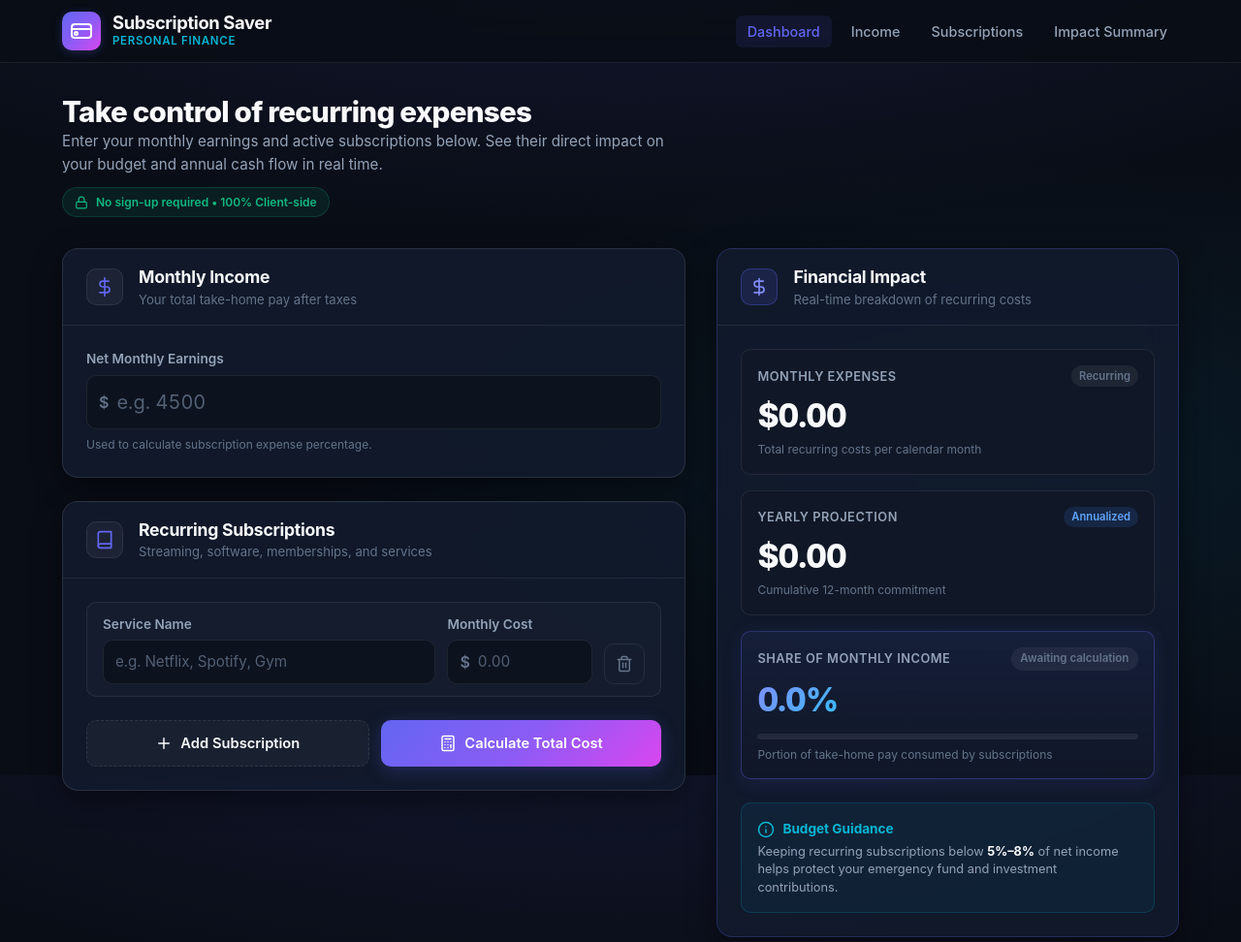
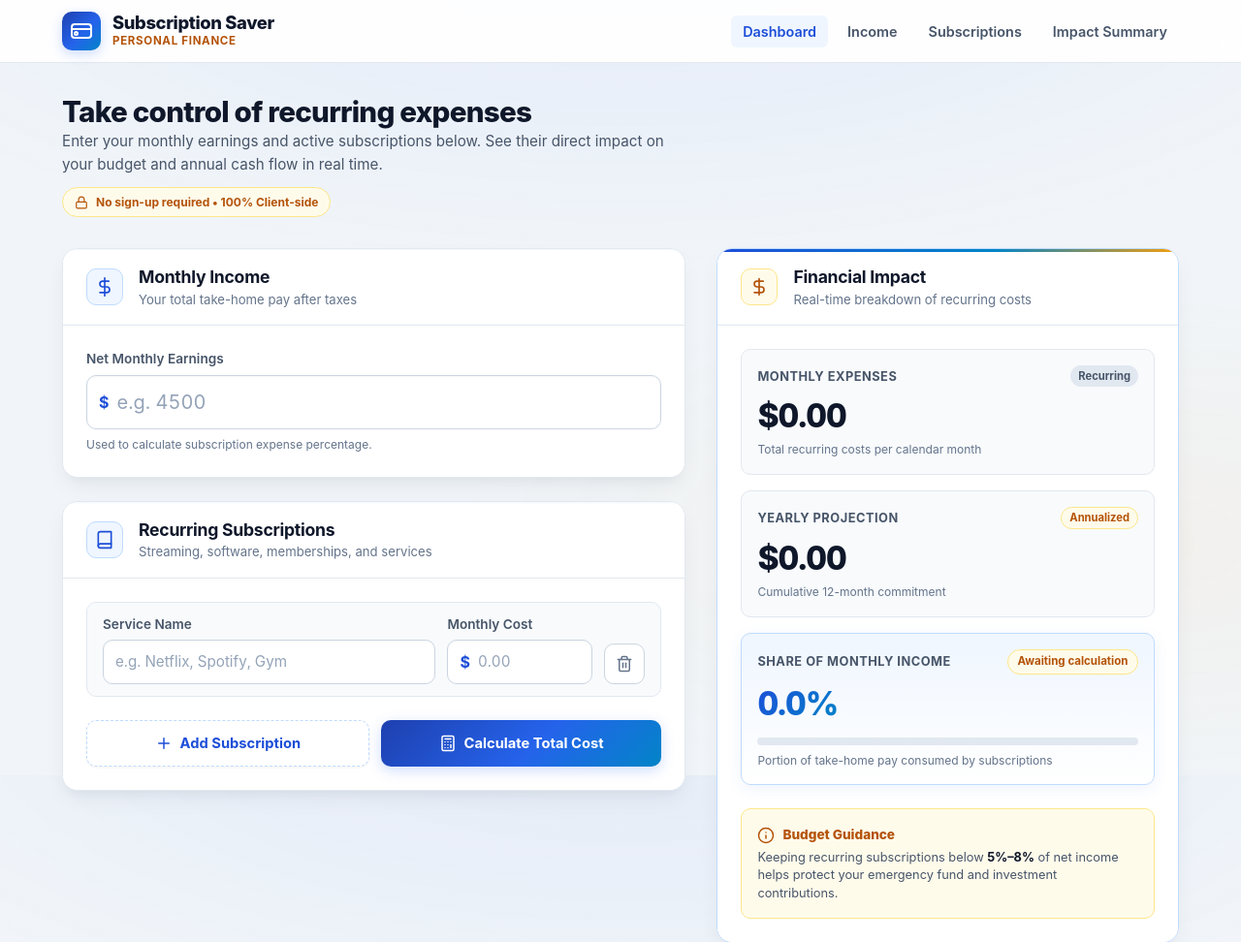
Before and after one commit to meufA34/subscription_saver, a plain HTML site: page index.html in a window 1280 px wide. Shown: the top 972 px of the page at 97% size. Drawn offline with Linux system fonts and the light colour scheme.

Commit message:
new colors added..

```diff
--- a/style.css
+++ b/style.css
@@ -1,5 +1,6 @@
 /* ==========================================================================
    Subscription Saver — Modern Responsive Dashboard Stylesheet
+   Theme: Bright Financial (Clean White, Trust Blue & Warm Gold Accents)
    Mobile-first, CSS Grid & Flexbox, CSS Custom Properties (Variables)
    ========================================================================== */
 
@@ -7,43 +8,54 @@
    1. Design System & CSS Custom Properties
    -------------------------------------------------------------------------- */
 :root {
-  /* Color Palette - Modern Dark Slate & Indigo Accents */
-  --bg-base: #090d16;
-  --bg-surface: #101726;
-  --bg-surface-elevated: #162035;
-  --bg-card: rgba(19, 28, 48, 0.75);
-  --bg-card-hover: rgba(26, 38, 64, 0.85);
-  --bg-input: #0c121e;
-  --bg-input-focus: #11192b;
+  /* Bright Canvas & Surface Palette */
+  --bg-base: #f1f5f9;
+  --bg-surface: #ffffff;
+  --bg-surface-elevated: #f8fafc;
+  --bg-card: #ffffff;
+  --bg-card-hover: #f8fafc;
+  --bg-input: #ffffff;
+  --bg-input-focus: #ffffff;
 
   /* Borders & Dividers */
-  --border-subtle: rgba(255, 255, 255, 0.08);
-  --border-card: rgba(255, 255, 255, 0.1);
-  --border-hover: rgba(99, 102, 241, 0.4);
-  --border-focus: #6366f1;
+  --border-subtle: #e2e8f0;
+  --border-card: #e2e8f0;
+  --border-hover: #93c5fd;
+  --border-focus: #2563eb;
 
-  /* Typography Colors */
-  --text-primary: #f8fafc;
-  --text-secondary: #94a3b8;
+  /* High-Contrast Typography */
+  --text-primary: #0f172a;
+  --text-secondary: #475569;
   --text-muted: #64748b;
-  --text-inverse: #090d16;
+  --text-inverse: #ffffff;
 
-  /* Brand & Accent Colors */
-  --color-primary: #6366f1;
-  --color-primary-hover: #4f46e5;
-  --color-primary-glow: rgba(99, 102, 241, 0.25);
-  --color-secondary: #3b82f6;
-  --color-accent-teal: #06b6d4;
-  --color-accent-emerald: #10b981;
-  --color-accent-purple: #a855f7;
-  --color-danger: #f43f5e;
-  --color-danger-bg: rgba(244, 63, 94, 0.12);
-  --color-danger-hover: #e11d48;
+  /* Classic Finance Color Palette (Trust Blue, Gold / Amber & Crisp White) */
+  --color-primary: #1d4ed8;
+  --color-primary-hover: #1e40af;
+  --color-primary-glow: rgba(37, 99, 235, 0.22);
+  --color-secondary: #0284c7;
+
+  /* Financial Gold / Amber */
+  --color-gold: #f59e0b;
+  --color-gold-hover: #d97706;
+  --color-gold-dark: #b45309;
+  --color-gold-bg: #fffbeb;
+  --color-gold-border: #fde68a;
+
+  /* Soft Blue Tints */
+  --color-blue-tint: #eff6ff;
+  --color-blue-border: #bfdbfe;
+
+  /* Alert / Danger */
+  --color-danger: #ef4444;
+  --color-danger-bg: #fef2f2;
+  --color-danger-hover: #dc2626;
 
   /* Gradients */
-  --grad-primary: linear-gradient(135deg, #6366f1 0%, #8b5cf6 50%, #d946ef 100%);
-  --grad-surface: linear-gradient(180deg, rgba(255, 255, 255, 0.03) 0%, rgba(255, 255, 255, 0) 100%);
-  --grad-text: linear-gradient(135deg, #818cf8 0%, #38bdf8 100%);
+  --grad-primary: linear-gradient(135deg, #1e40af 0%, #2563eb 55%, #0284c7 100%);
+  --grad-gold: linear-gradient(135deg, #d97706 0%, #f59e0b 60%, #fbbf24 100%);
+  --grad-surface: linear-gradient(180deg, rgba(37, 99, 235, 0.05) 0%, rgba(255, 255, 255, 0) 100%);
+  --grad-text: linear-gradient(135deg, #1d4ed8 0%, #0284c7 100%);
 
   /* Spacing */
   --space-2xs: 0.25rem;
@@ -61,11 +73,11 @@
   --radius-xl: 20px;
   --radius-pill: 9999px;
 
-  /* Elevation & Shadows */
-  --shadow-sm: 0 1px 2px rgba(0, 0, 0, 0.3);
-  --shadow-md: 0 4px 14px rgba(0, 0, 0, 0.4);
-  --shadow-card: 0 8px 30px rgba(0, 0, 0, 0.45);
-  --shadow-glow: 0 0 24px var(--color-primary-glow);
+  /* Elevation & Shadows for Bright Surface */
+  --shadow-sm: 0 1px 3px rgba(15, 23, 42, 0.06);
+  --shadow-md: 0 4px 12px -2px rgba(15, 23, 42, 0.08);
+  --shadow-card: 0 10px 25px -5px rgba(15, 23, 42, 0.07), 0 8px 10px -6px rgba(15, 23, 42, 0.04);
+  --shadow-glow: 0 0 20px var(--color-primary-glow);
 
   /* Transitions */
   --transition-fast: 150ms ease;
@@ -100,8 +112,8 @@ body {
   display: flex;
   flex-direction: column;
   background-image:
-    radial-gradient(ellipse 80% 50% at 50% -20%, rgba(99, 102, 241, 0.15), transparent),
-    radial-gradient(ellipse 60% 40% at 85% 60%, rgba(6, 182, 212, 0.08), transparent);
+    radial-gradient(ellipse 70% 45% at 50% -10%, rgba(37, 99, 235, 0.07), transparent),
+    radial-gradient(ellipse 55% 35% at 90% 70%, rgba(245, 158, 11, 0.05), transparent);
   background-attachment: fixed;
   -webkit-font-smoothing: antialiased;
   -moz-osx-font-smoothing: grayscale;
@@ -123,13 +135,13 @@ button, input {
 }
 
 /* --------------------------------------------------------------------------
-   3. Header & Navigation
+   3. Header & Navigation (Bright & Translucent)
    -------------------------------------------------------------------------- */
 .app-header {
   position: sticky;
   top: 0;
   z-index: 100;
-  background-color: rgba(9, 13, 22, 0.85);
+  background-color: rgba(255, 255, 255, 0.92);
   backdrop-filter: blur(14px);
   -webkit-backdrop-filter: blur(14px);
   border-bottom: 1px solid var(--border-subtle);
@@ -158,11 +170,11 @@ button, input {
   height: 40px;
   border-radius: var(--radius-md);
   background: var(--grad-primary);
-  color: #fff;
+  color: #ffffff;
   display: flex;
   align-items: center;
   justify-content: center;
-  box-shadow: 0 2px 10px var(--color-primary-glow);
+  box-shadow: 0 4px 12px var(--color-primary-glow);
   flex-shrink: 0;
 }
 
@@ -173,7 +185,7 @@ button, input {
 
 .app-title {
   font-size: 1.15rem;
-  font-weight: 700;
+  font-weight: 800;
   letter-spacing: -0.02em;
   color: var(--text-primary);
   line-height: 1.2;
@@ -183,8 +195,8 @@ button, input {
   font-size: 0.72rem;
   text-transform: uppercase;
   letter-spacing: 0.06em;
-  color: var(--color-accent-teal);
-  font-weight: 600;
+  color: var(--color-gold-dark);
+  font-weight: 700;
 }
 
 /* Desktop Nav (Hidden on mobile by default) */
@@ -202,20 +214,20 @@ button, input {
 .nav-link {
   padding: var(--space-xs) var(--space-sm);
   font-size: 0.9rem;
-  font-weight: 500;
+  font-weight: 600;
   color: var(--text-secondary);
   border-radius: var(--radius-sm);
   transition: color var(--transition-fast), background-color var(--transition-fast);
 }
 
 .nav-link:hover {
-  color: var(--text-primary);
-  background-color: rgba(255, 255, 255, 0.05);
+  color: var(--color-primary);
+  background-color: var(--color-blue-tint);
 }
 
 .nav-link.active {
   color: var(--color-primary);
-  background-color: rgba(99, 102, 241, 0.1);
+  background-color: var(--color-blue-tint);
 }
 
 /* Hamburger Button (Mobile) */
@@ -226,18 +238,19 @@ button, input {
   align-items: center;
   width: 42px;
   height: 42px;
-  background: rgba(255, 255, 255, 0.03);
+  background: #ffffff;
   border: 1px solid var(--border-subtle);
   border-radius: var(--radius-md);
   cursor: pointer;
   padding: 0;
   gap: 5px;
+  box-shadow: var(--shadow-sm);
   transition: background-color var(--transition-fast), border-color var(--transition-fast);
 }
 
 .hamburger-btn:hover {
-  background: rgba(255, 255, 255, 0.08);
-  border-color: var(--border-card);
+  background: var(--bg-surface-elevated);
+  border-color: var(--border-hover);
 }
 
 .hamburger-bar {
@@ -266,7 +279,7 @@ button, input {
 /* Mobile Nav Drawer */
 .mobile-nav {
   display: none;
-  background-color: var(--bg-surface);
+  background-color: #ffffff;
   border-bottom: 1px solid var(--border-subtle);
   overflow: hidden;
   box-shadow: var(--shadow-card);
@@ -280,7 +293,7 @@ button, input {
 @keyframes slideDown {
   from {
     opacity: 0;
-    transform: translateY(-10px);
+    transform: translateY(-8px);
   }
   to {
     opacity: 1;
@@ -307,14 +320,14 @@ button, input {
   border-radius: var(--radius-md);
   color: var(--text-secondary);
   font-size: 0.95rem;
-  font-weight: 500;
+  font-weight: 600;
   transition: background-color var(--transition-fast), color var(--transition-fast);
 }
 
 .mobile-nav-link:hover,
 .mobile-nav-link.active {
-  color: var(--text-primary);
-  background-color: var(--bg-surface-elevated);
+  color: var(--color-primary);
+  background-color: var(--color-blue-tint);
 }
 
 .mobile-nav-link svg {
@@ -324,15 +337,15 @@ button, input {
 .mobile-nav-footer {
   margin-top: var(--space-md);
   padding: var(--space-sm) var(--space-md);
-  background-color: rgba(99, 102, 241, 0.08);
-  border-left: 3px solid var(--color-primary);
+  background-color: var(--color-gold-bg);
+  border-left: 3px solid var(--color-gold);
   border-radius: var(--radius-sm);
 }
 
 .quick-tip-title {
   font-size: 0.78rem;
-  font-weight: 700;
-  color: var(--color-primary);
+  font-weight: 800;
+  color: var(--color-gold-dark);
   text-transform: uppercase;
   letter-spacing: 0.05em;
   margin-bottom: var(--space-2xs);
@@ -364,7 +377,7 @@ button, input {
 }
 
 .intro-headline {
-  font-size: 1.5rem;
+  font-size: 1.55rem;
   font-weight: 800;
   letter-spacing: -0.025em;
   color: var(--text-primary);
@@ -384,12 +397,12 @@ button, input {
   align-items: center;
   gap: var(--space-xs);
   padding: 0.35rem 0.75rem;
-  background-color: rgba(16, 185, 129, 0.1);
-  border: 1px solid rgba(16, 185, 129, 0.2);
+  background-color: var(--color-gold-bg);
+  border: 1px solid var(--color-gold-border);
   border-radius: var(--radius-pill);
   font-size: 0.75rem;
-  font-weight: 600;
-  color: var(--color-accent-emerald);
+  font-weight: 700;
+  color: var(--color-gold-dark);
 }
 
 /* Dashboard Grid Container */
@@ -412,18 +425,16 @@ button, input {
 }
 
 /* --------------------------------------------------------------------------
-   5. Cards & Containers
+   5. Cards & Containers (Polished Bright Cards)
    -------------------------------------------------------------------------- */
 .card {
   background: var(--bg-card);
-  backdrop-filter: blur(16px);
-  -webkit-backdrop-filter: blur(16px);
   border: 1px solid var(--border-card);
   border-radius: var(--radius-lg);
   box-shadow: var(--shadow-card);
   overflow: hidden;
   position: relative;
-  transition: border-color var(--transition-normal);
+  transition: border-color var(--transition-normal), box-shadow var(--transition-normal);
 }
 
 .card::before {
@@ -432,7 +443,7 @@ button, input {
   top: 0;
   left: 0;
   right: 0;
-  height: 1px;
+  height: 2px;
   background: var(--grad-surface);
 }
 
@@ -442,14 +453,15 @@ button, input {
   display: flex;
   align-items: center;
   gap: var(--space-md);
+  background-color: #ffffff;
 }
 
 .card-header-icon {
   width: 38px;
   height: 38px;
   border-radius: var(--radius-md);
-  background-color: rgba(255, 255, 255, 0.05);
-  border: 1px solid var(--border-subtle);
+  background-color: var(--color-blue-tint);
+  border: 1px solid var(--color-blue-border);
   display: flex;
   align-items: center;
   justify-content: center;
@@ -458,9 +470,9 @@ button, input {
 }
 
 .card-header-icon.highlight-icon {
-  background: rgba(99, 102, 241, 0.15);
-  border-color: rgba(99, 102, 241, 0.3);
-  color: #818cf8;
+  background: var(--color-gold-bg);
+  border-color: var(--color-gold-border);
+  color: var(--color-gold-dark);
 }
 
 .card-title {
@@ -477,6 +489,7 @@ button, input {
 
 .card-body {
   padding: var(--space-lg);
+  background-color: #ffffff;
 }
 
 /* --------------------------------------------------------------------------
@@ -498,22 +511,22 @@ button, input {
 .input-with-affix {
   display: flex;
   align-items: center;
-  background-color: var(--bg-input);
-  border: 1px solid var(--border-subtle);
+  background-color: #ffffff;
+  border: 1px solid #cbd5e1;
   border-radius: var(--radius-md);
   padding: 0 var(--space-sm);
-  transition: border-color var(--transition-fast), box-shadow var(--transition-fast), background-color var(--transition-fast);
+  box-shadow: inset 0 1px 2px rgba(15, 23, 42, 0.04);
+  transition: border-color var(--transition-fast), box-shadow var(--transition-fast);
 }
 
 .input-with-affix:focus-within {
   border-color: var(--border-focus);
   box-shadow: 0 0 0 3px var(--color-primary-glow);
-  background-color: var(--bg-input-focus);
 }
 
 .input-prefix {
-  font-weight: 600;
-  color: var(--text-muted);
+  font-weight: 700;
+  color: var(--color-primary);
   user-select: none;
   font-size: 1rem;
   margin-right: var(--space-2xs);
@@ -532,32 +545,32 @@ button, input {
 
 .form-input.text-lg {
   font-size: 1.25rem;
-  font-weight: 600;
+  font-weight: 700;
   padding: 0.75rem 0.25rem;
+  color: var(--text-primary);
 }
 
 /* Standalone Input without Affix */
 input[type="text"].form-input {
-  background-color: var(--bg-input);
-  border: 1px solid var(--border-subtle);
+  background-color: #ffffff;
+  border: 1px solid #cbd5e1;
   border-radius: var(--radius-md);
   padding: 0.65rem var(--space-sm);
+  box-shadow: inset 0 1px 2px rgba(15, 23, 42, 0.04);
   transition: border-color var(--transition-fast), box-shadow var(--transition-fast);
 }
 
 input[type="text"].form-input:focus {
   border-color: var(--border-focus);
   box-shadow: 0 0 0 3px var(--color-primary-glow);
-  background-color: var(--bg-input-focus);
 }
 
 .form-input::placeholder {
-  color: var(--text-muted);
-  opacity: 0.8;
+  color: #94a3b8;
   font-weight: 400;
 }
 
-/* Chrome, Safari, Edge, Opera number stepper hide for ultra-clean UI */
+/* Chrome, Safari, Edge, Opera number stepper hide */
 input::-webkit-outer-spin-button,
 input::-webkit-inner-spin-button {
   -webkit-appearance: none;
@@ -588,7 +601,7 @@ input[type=number] {
   grid-template-columns: 1fr 120px 42px;
   gap: var(--space-sm);
   align-items: flex-end;
-  background: rgba(255, 255, 255, 0.02);
+  background: #f8fafc;
   border: 1px solid var(--border-subtle);
   padding: var(--space-sm) var(--space-md);
   border-radius: var(--radius-md);
@@ -596,8 +609,8 @@ input[type=number] {
 }
 
 .subscription-item-row:hover {
-  background: rgba(255, 255, 255, 0.035);
-  border-color: rgba(255, 255, 255, 0.15);
+  background: #f1f5f9;
+  border-color: #cbd5e1;
 }
 
 .service-name-group {
@@ -615,9 +628,9 @@ input[type=number] {
   display: flex;
   align-items: center;
   justify-content: center;
-  background-color: transparent;
+  background-color: #ffffff;
   color: var(--text-muted);
-  border: 1px solid var(--border-subtle);
+  border: 1px solid #cbd5e1;
   border-radius: var(--radius-md);
   cursor: pointer;
   transition: color var(--transition-fast), background-color var(--transition-fast), border-color var(--transition-fast);
@@ -627,7 +640,7 @@ input[type=number] {
 .btn-icon-danger:hover {
   color: var(--color-danger);
   background-color: var(--color-danger-bg);
-  border-color: rgba(244, 63, 94, 0.3);
+  border-color: #fca5a5;
 }
 
 /* Action Buttons Group */
@@ -645,7 +658,7 @@ input[type=number] {
   gap: var(--space-xs);
   padding: 0.75rem var(--space-lg);
   font-size: 0.92rem;
-  font-weight: 600;
+  font-weight: 700;
   border-radius: var(--radius-md);
   cursor: pointer;
   border: none;
@@ -660,15 +673,16 @@ input[type=number] {
 
 /* Secondary Button ("Add Subscription") */
 .btn-secondary {
-  background-color: rgba(255, 255, 255, 0.04);
-  color: var(--text-primary);
-  border: 1px dashed var(--border-card);
+  background-color: #ffffff;
+  color: var(--color-primary);
+  border: 1.5px dashed var(--color-blue-border);
+  box-shadow: var(--shadow-sm);
 }
 
 .btn-secondary:hover {
-  background-color: rgba(255, 255, 255, 0.08);
+  background-color: var(--color-blue-tint);
   border-color: var(--color-primary);
-  color: #fff;
+  color: var(--color-primary-hover);
   transform: translateY(-1px);
 }
 
@@ -680,27 +694,32 @@ input[type=number] {
 .btn-primary {
   background: var(--grad-primary);
   color: #ffffff;
-  box-shadow: 0 4px 18px var(--color-primary-glow);
+  box-shadow: 0 4px 14px var(--color-primary-glow);
   position: relative;
   overflow: hidden;
 }
 
 .btn-primary:hover {
-  box-shadow: 0 6px 24px rgba(99, 102, 241, 0.45);
+  box-shadow: 0 6px 20px rgba(37, 99, 235, 0.38);
   transform: translateY(-1px);
-  filter: brightness(1.08);
+  filter: brightness(1.05);
 }
 
 .btn-primary:active {
   transform: translateY(0);
-  filter: brightness(0.95);
+  filter: brightness(0.96);
 }
 
 /* --------------------------------------------------------------------------
    8. Results Display Section (Summary Card)
    -------------------------------------------------------------------------- */
 .results-card {
-  border-color: rgba(99, 102, 241, 0.25);
+  border-color: var(--color-blue-border);
+}
+
+.results-card::before {
+  background: linear-gradient(90deg, #1d4ed8 0%, #0284c7 60%, #f59e0b 100%);
+  height: 3px;
 }
 
 .metrics-grid {
@@ -710,7 +729,7 @@ input[type=number] {
 }
 
 .metric-box {
-  background-color: var(--bg-surface);
+  background-color: #f8fafc;
   border: 1px solid var(--border-subtle);
   border-radius: var(--radius-md);
   padding: var(--space-md);
@@ -720,9 +739,9 @@ input[type=number] {
 }
 
 .metric-box-featured {
-  background: linear-gradient(180deg, rgba(99, 102, 241, 0.08) 0%, rgba(16, 23, 38, 0.6) 100%);
-  border-color: rgba(99, 102, 241, 0.35);
-  box-shadow: 0 4px 20px rgba(99, 102, 241, 0.12);
+  background: linear-gradient(180deg, #eff6ff 0%, #ffffff 100%);
+  border-color: var(--color-blue-border);
+  box-shadow: 0 4px 16px rgba(37, 99, 235, 0.08);
 }
 
 .metric-meta {
@@ -734,7 +753,7 @@ input[type=number] {
 
 .metric-label {
   font-size: 0.8rem;
-  font-weight: 600;
+  font-weight: 700;
   text-transform: uppercase;
   letter-spacing: 0.04em;
   color: var(--text-secondary);
@@ -742,25 +761,27 @@ input[type=number] {
 
 .metric-badge {
   font-size: 0.7rem;
-  font-weight: 600;
+  font-weight: 700;
   padding: 0.15rem 0.5rem;
   border-radius: var(--radius-pill);
-  background-color: rgba(255, 255, 255, 0.06);
-  color: var(--text-muted);
+  background-color: #e2e8f0;
+  color: var(--text-secondary);
 }
 
 .metric-badge.badge-accent {
-  background-color: rgba(59, 130, 246, 0.15);
-  color: #60a5fa;
+  background-color: var(--color-gold-bg);
+  color: var(--color-gold-dark);
+  border: 1px solid var(--color-gold-border);
 }
 
 .metric-status-badge {
   font-size: 0.72rem;
-  font-weight: 600;
+  font-weight: 700;
   padding: 0.2rem 0.6rem;
   border-radius: var(--radius-pill);
-  background-color: rgba(255, 255, 255, 0.06);
-  color: var(--text-muted);
+  background-color: var(--color-gold-bg);
+  color: var(--color-gold-dark);
+  border: 1px solid var(--color-gold-border);
 }
 
 .metric-value-wrapper {
@@ -788,11 +809,11 @@ input[type=number] {
   line-height: 1.4;
 }
 
-/* Dynamic Percentage Progress Bar */
+/* Dynamic Percentage Progress Bar (Blue to Gold) */
 .progress-bar-track {
   width: 100%;
-  height: 6px;
-  background-color: rgba(255, 255, 255, 0.08);
+  height: 8px;
+  background-color: #e2e8f0;
   border-radius: var(--radius-pill);
   overflow: hidden;
   margin: var(--space-xs) 0 var(--space-2xs);
@@ -800,18 +821,18 @@ input[type=number] {
 
 .progress-bar-fill {
   height: 100%;
-  background: var(--grad-primary);
+  background: linear-gradient(90deg, #1d4ed8 0%, #0284c7 70%, #f59e0b 100%);
   border-radius: var(--radius-pill);
   transition: width 400ms cubic-bezier(0.16, 1, 0.3, 1);
 }
 
-/* Guidance Callout Box */
+/* Guidance Callout Box (Financial Gold & Blue Accent) */
 .insights-callout {
   margin-top: var(--space-lg);
   padding: var(--space-md);
   border-radius: var(--radius-md);
-  background-color: rgba(6, 182, 212, 0.06);
-  border: 1px solid rgba(6, 182, 212, 0.18);
+  background-color: var(--color-gold-bg);
+  border: 1px solid var(--color-gold-border);
   display: flex;
   flex-direction: column;
   gap: var(--space-2xs);
@@ -821,9 +842,9 @@ input[type=number] {
   display: flex;
   align-items: center;
   gap: var(--space-xs);
-  color: var(--color-accent-teal);
+  color: var(--color-gold-dark);
   font-size: 0.85rem;
-  font-weight: 700;
+  font-weight: 800;
 }
 
 .callout-body {
@@ -841,7 +862,7 @@ input[type=number] {
    -------------------------------------------------------------------------- */
 .app-footer {
   border-top: 1px solid var(--border-subtle);
-  background-color: rgba(9, 13, 22, 0.7);
+  background-color: #ffffff;
   padding: var(--space-lg) var(--space-md);
   margin-top: auto;
 }
```
